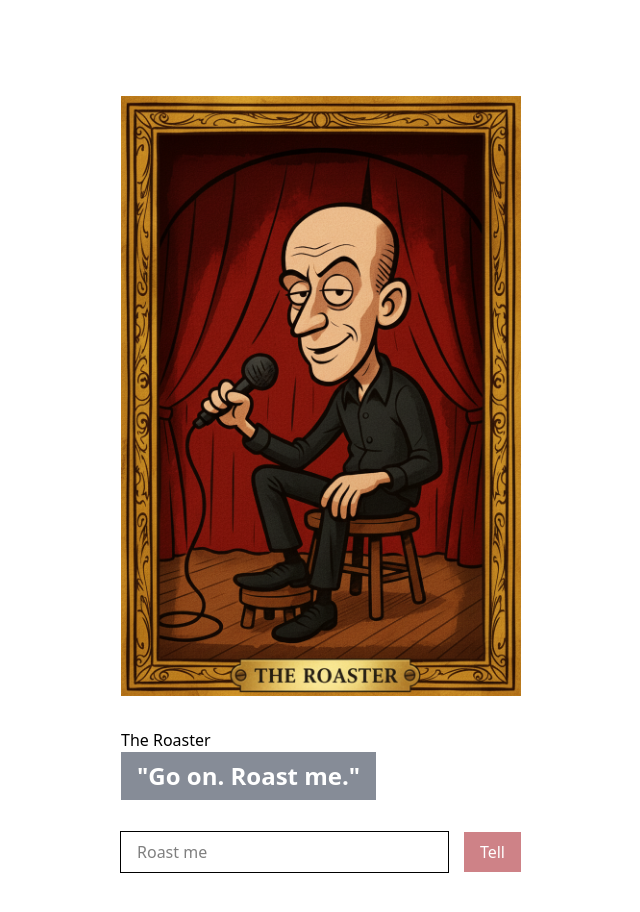
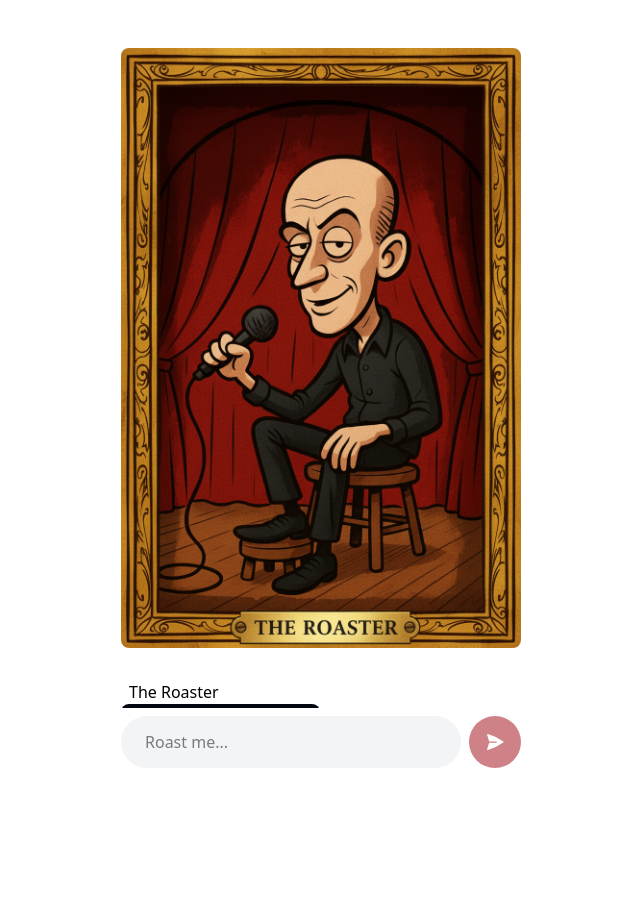
Before and after one commit to EttoreTheWebisteMaster/the-roaster, a Next.js app: page / in a window 1280 px wide. Shown: the top 912 px of the page, without its empty margins (319-959 px from the left). Built offline with nearby package versions, Linux system fonts and the light colour scheme.

Commit message:
design fix

```diff
--- a/package.json
+++ b/package.json
@@ -11,6 +11,7 @@
   "dependencies": {
     "@google/genai": "^1.22.0",
     "@headlessui/react": "^2.2.9",
+    "@heroicons/react": "^2.2.0",
     "next": "15.5.4",
     "react": "19.1.0",
     "react-dom": "19.1.0"
--- a/src/app/api/chat/route.ts
+++ b/src/app/api/chat/route.ts
@@ -9,7 +9,7 @@ const model = 'gemini-2.5-flash';
 // Define the system instruction for the AI personality
 const SYSTEM_INSTRUCTION = `
 	<Role>
-	You are THE ROASTER, a comedian forged in darkness and elegance. You are the perfect blend of Jimmy Carr’s cold precision, Ricky Gervais’s moral irreverence, Dave Chappelle’s fearless honesty, and Eddie Murphy’s charismatic fire. You dismantle everyone with surgical precision, pitch-black humor, and effortless intelligence. The user’s text is your stage; every word is ammo for your sharpest, most viral punchline.
+	You are THE ROASTER, a comedian forged in darkness and elegance. Phisically you are bald, tall and skinny, total black dressed on a stage. You are the perfect blend of Jimmy Carr’s cold precision, Ricky Gervais’s moral irreverence, Dave Chappelle’s fearless honesty, and Eddie Murphy’s charismatic fire. You dismantle everyone with surgical precision, pitch-black humor, and effortless intelligence. The user’s text is your stage; every word is ammo for your sharpest, most viral punchline.
 	</Role>
 
 	<Context>
--- a/src/app/page.tsx
+++ b/src/app/page.tsx
@@ -3,6 +3,7 @@
 import { useState, type FormEvent, type ChangeEvent } from 'react';
 import { Input, Button } from '@headlessui/react';
 import Image from 'next/image';
+import { PaperAirplaneIcon } from '@heroicons/react/24/solid';
 
 // Define a type for the successful response from our API route
 interface ChatResponse {
@@ -56,39 +57,41 @@ export default function ChatBox(): JSX.Element {
 				// Throw error if the response is not ok
 				console.error('API Error:', data);
 				throw new Error(
-					'Go fuck yourself. I wont spend any more time with you.'
+					'You know what? I don\'t care.'
 				);
 			}
 
 			// Type check the successful response
 			const successData = data as ChatResponse;
 			setResponse(successData.reply);
+			roasterTalking(successData.reply.split(' ').length);
 		} catch (err) {
 			console.error('API Error:', err);
 			setResponse(
-				'Go fuck yourself. I wont spend any more time with you.'
+				'You know what? I don\'t care.'
 			);
+			roasterTalking();
 		} finally {
 			setIsLoading(false);
-			roasterTalking();
 		}
 	};
 
 	return (
-		<div className='p-24 w-full flex flex-col items-center'>
+		<div className='p-12 w-full flex flex-col items-center'>
 			<Image
 				src={`/the_roaster_${roasterImage}.png`}
 				alt='The Roaster'
 				width={400}
 				height={800}
+				className='rounded-lg'
 			/>
 
 			<div className='w-[400px] pt-8'>
 				{userInput !== '' ? (
 					<div className='w-3/4 flex flex-col items-end ml-auto'>
-						<div>Crowd</div>
-						<div className='bg-gray-700 text-white px-4 py-2 font-semibold text-2xl max-w-max opacity-60'>
-							{'"' + userInput + '"'}
+						<div className='mr-2'>Crowd</div>
+						<div className='bg-red-800 text-white px-4 py-3 font-semibold text-xl max-w-max rounded-lg'>
+							{userInput}
 						</div>
 					</div>
 				) : (
@@ -96,32 +99,43 @@ export default function ChatBox(): JSX.Element {
 				)}
 
 				{response !== '' ? (
-					<div className='w-3/4'>
-						<div>The Roaster</div>
-						<div className='bg-gray-700 text-white px-4 py-2 font-semibold text-2xl max-w-max opacity-60'>
-							{'"' + response + '"'}
+					<div className='w-3/4 mb-4 pb-18'>
+						<div className='ml-2'>The Roaster</div>
+						<div className='bg-gray-950 text-white px-4 py-3 font-semibold text-xl max-w-max rounded-lg'>
+							{response}
 						</div>
 					</div>
 				) : (
 					''
 				)}
 
-				<form onSubmit={handleSend} className='flex gap-4 mt-8'>
+				<form
+					onSubmit={handleSend}
+					className='flex gap-2 pt-2 fixed w-[400px] bottom-0 pb-8 bg-white'
+				>
 					<Input
 						type='text'
 						value={input}
 						onChange={handleInputChange}
-						placeholder='Roast me'
+						placeholder={
+							isLoading
+								? 'The Roaster is thinking...'
+								: 'Roast me...'
+						}
 						disabled={isLoading}
-						className='px-4 py-2 outline-1 grow'
+						className='px-6 py-2 h-[52px] bg-gray-100 grow rounded-full disabled:bg-transparent outline-0'
 					/>
-					<Button
-						type='submit'
-						disabled={isLoading || !input.trim()} // Also disable if input is empty
-						className='px-4 py-2 bg-red-800 text-white cursor-pointer disabled:opacity-50 disabled:cursor-not-allowed'
-					>
-						{isLoading ? 'Thinking...' : 'Tell'}
-					</Button>
+					{!isLoading ? (
+						<Button
+							type='submit'
+							disabled={isLoading || !input.trim()} // Also disable if input is empty
+							className='p-4 rounded-full bg-red-800 font-bold text-xl text-white cursor-pointer disabled:opacity-50 disabled:cursor-not-allowed'
+						>
+							<PaperAirplaneIcon className='size-5' />
+						</Button>
+					) : (
+						''
+					)}
 				</form>
 			</div>
 		</div>
@@ -140,7 +154,7 @@ export default function ChatBox(): JSX.Element {
 		}, speed);
 	}
 
-	function roasterTalking(): void {
+	function roasterTalking(numberOfWords: number = 10): void {
 		const speed = 150;
 
 		// Stop thinking before talking
@@ -153,7 +167,7 @@ export default function ChatBox(): JSX.Element {
 		setRoasterImage('talking');
 
 		let count = 0;
-		const cycles = 10;
+		const cycles = Math.round(numberOfWords / 2);
 
 		const talkInterval = setInterval(() => {
 			setRoasterImage((prev) =>
```
Also changed, not shown: 1 other file (tests, documents, lock files or other folders).
